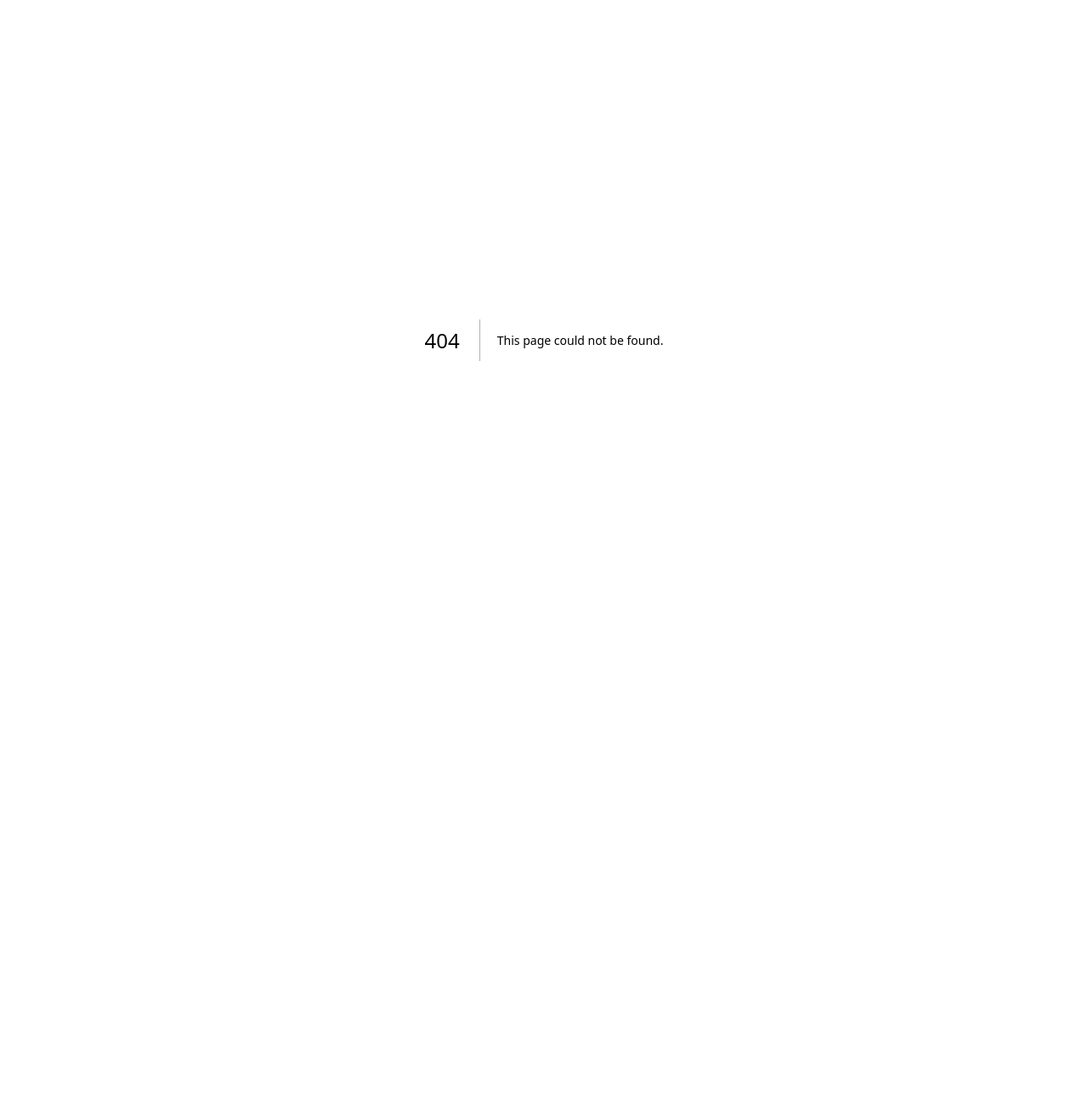
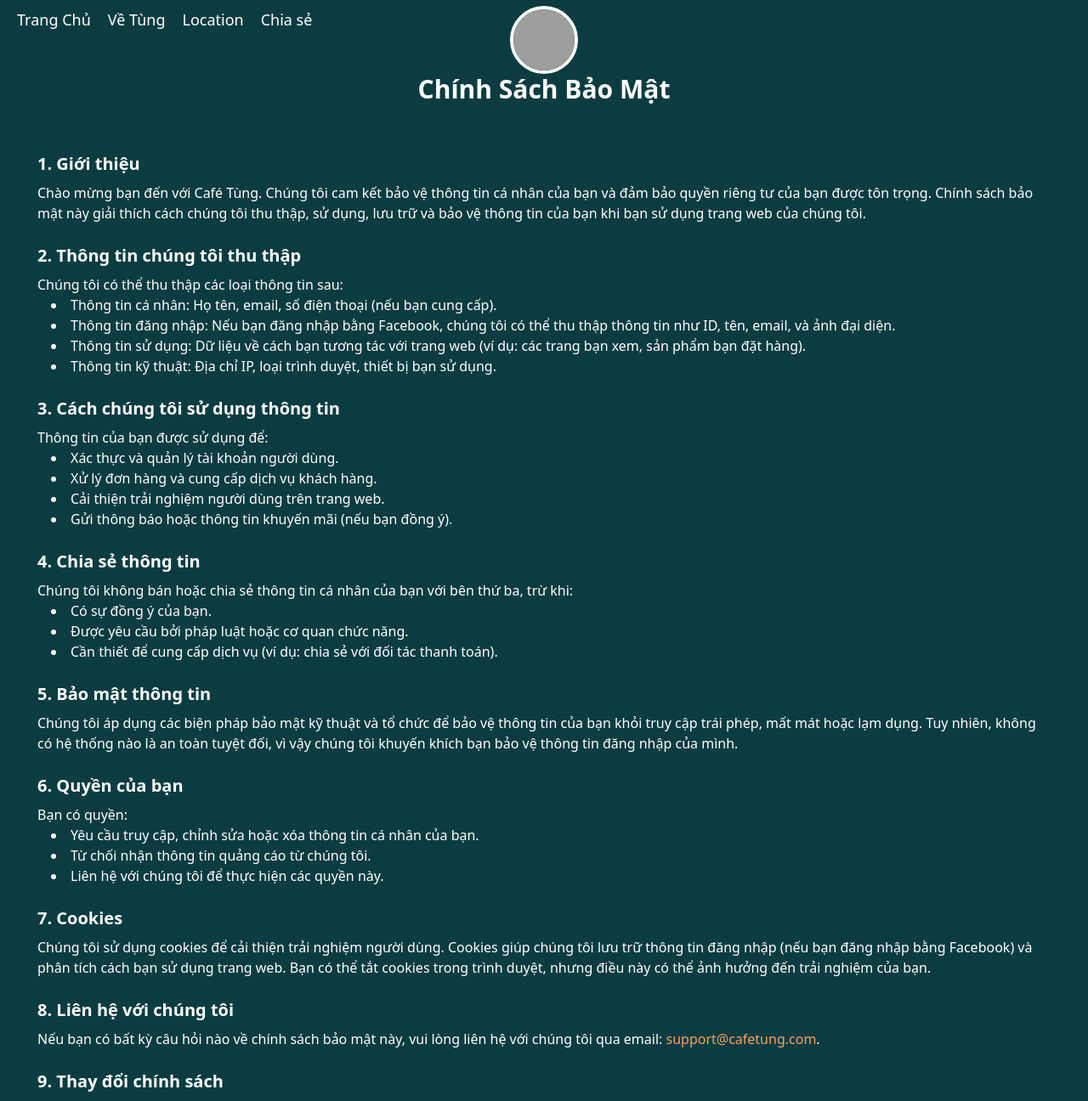
Before and after one commit to devnhtung/cafetung-frontend, a Next.js app: page /privacy-policy in a window 1280 px wide. Before the commit this address had no page. Shown: the top 1296 px of the page at 85% size. Before the commit the page ends 800 px from the top, so only its background shows below. Built offline with nearby package versions, Linux system fonts and the light colour scheme; grey boxes are pictures that could not be loaded.

Commit message:
add privacy

```diff
--- a/components/Login.tsx
+++ b/components/Login.tsx
@@ -20,10 +20,11 @@ export default function Login({ user, onLoginSuccess, onLogout }: LoginProps) {
   const handleFacebookLogin = async () => {
     try {
       // Gọi API backend để khởi tạo đăng nhập bằng Facebook
-      const response = await axios.get(AppURL + "/api/auth/facebook");
+      const response = await axios.get("/api/auth/facebook");
       if (response.data.redirectUrl) {
         // Chuyển hướng đến URL OAuth do backend cung cấp
-        window.location.href = response.data.redirectUrl;
+        console.log(response.data.redirectUrl);
+        // window.location.href = response.data.redirectUrl;
       }
     } catch (error) {
       console.error("Facebook login error:", error);
--- a/pages/api/auth/facebook.js
+++ b/pages/api/auth/facebook.js
@@ -5,7 +5,7 @@ export default async function handler(req, res) {
   const baseApiURL = process.env.NEXT_PUBLIC_API_URL;
   try {
     // Gọi API backend để lấy URL OAuth của Facebook
-    const backendResponse = await axios.get(baseApiURL + "/api/auth/facebook");
+    const backendResponse = await axios.get(baseApiURL + "/auth/facebook");
     // console.log(backendResponse);
     res.status(200).json({ redirectUrl: backendResponse.data.redirectUrl });
   } catch (error) {
--- a/pages/index.tsx
+++ b/pages/index.tsx
@@ -34,24 +34,24 @@ export default function Home({ initialUser, initialToken }: HomeProps) {
       setCategories(categoriesResponse.data);
     };
     fetchData();
-    const checkToken = async () => {
-      if (token) {
-        try {
-          const response = await axios.get(`/api/auth/check?token=${token}`);
-          setUser(response.data.user);
-          // setIsAuthenticated(true);
-        } catch (error) {
-          console.error("Token validation failed:", error);
-          setUser(null);
-          setToken(null);
-          // setIsAuthenticated(false);
-          destroyCookie(null, "user");
-          destroyCookie(null, "auth_token");
-        }
-      }
-    };
-    checkToken();
-  }, [token]);
+    // const checkToken = async () => {
+    //   if (token) {
+    //     try {
+    //       const response = await axios.get(`/api/auth/check?token=${token}`);
+    //       setUser(response ? response.data.user : null);
+    //       // setIsAuthenticated(true);
+    //     } catch (error) {
+    //       console.error("Token validation failed:", error);
+    //       setUser(null);
+    //       setToken(null);
+    //       // setIsAuthenticated(false);
+    //       destroyCookie(null, "user");
+    //       destroyCookie(null, "auth_token");
+    //     }
+    //   }
+    // };
+    // checkToken();
+  }, []);
 
   // const handleLoginSuccess = (userData: User) => {
   //   setUser(userData);
--- /dev/null
+++ b/pages/privacy-policy.tsx
@@ -0,0 +1,191 @@
+// pages/privacy-policy.js
+import Head from "next/head";
+import Link from "next/link";
+
+export default function PrivacyPolicy() {
+  return (
+    <div className="font-sans text-white bg-primary min-h-screen flex flex-col">
+      {/* Head để đặt tiêu đề và meta */}
+      <Head>
+        <title>Chính Sách Bảo Mật - Café Tùng</title>
+        <meta name="description" content="Chính sách bảo mật của Café Tùng" />
+      </Head>
+
+      {/* Header */}
+      <div className="header bg-primary z-20 relative px-5 py-2.5 flex justify-between items-center">
+        <div className="nav-links flex items-center gap-5">
+          <Link href="/" className="nav-link">
+            Trang Chủ
+          </Link>
+          <Link href="/#about" className="nav-link">
+            Về Tùng
+          </Link>
+          <Link href="/#location" className="nav-link">
+            Location
+          </Link>
+          <Link href="/blog" className="nav-link">
+            Chia sẻ
+          </Link>
+        </div>
+        <div className="logo-container absolute left-1/2 top-full -translate-x-1/2 -translate-y-1/2 z-30">
+          <img
+            src="/logo.png"
+            alt="Logo Café Tùng"
+            className="w-20 h-20 rounded-full border-4 border-primary bg-primary object-cover"
+          />
+        </div>
+      </div>
+
+      {/* Nội dung Chính sách Bảo mật */}
+      <div className="container mx-auto px-5 py-10 flex-grow">
+        <h1 className="text-3xl font-bold text-center mb-8">
+          Chính Sách Bảo Mật
+        </h1>
+        <div className="bg-primary-opaque p-6 rounded-lg text-white">
+          <section className="mb-6">
+            <h2 className="text-xl font-semibold mb-2">1. Giới thiệu</h2>
+            <p>
+              Chào mừng bạn đến với Café Tùng. Chúng tôi cam kết bảo vệ thông
+              tin cá nhân của bạn và đảm bảo quyền riêng tư của bạn được tôn
+              trọng. Chính sách bảo mật này giải thích cách chúng tôi thu thập,
+              sử dụng, lưu trữ và bảo vệ thông tin của bạn khi bạn sử dụng trang
+              web của chúng tôi.
+            </p>
+          </section>
+
+          <section className="mb-6">
+            <h2 className="text-xl font-semibold mb-2">
+              2. Thông tin chúng tôi thu thập
+            </h2>
+            <p>Chúng tôi có thể thu thập các loại thông tin sau:</p>
+            <ul className="list-disc list-inside ml-4">
+              <li>
+                Thông tin cá nhân: Họ tên, email, số điện thoại (nếu bạn cung
+                cấp).
+              </li>
+              <li>
+                Thông tin đăng nhập: Nếu bạn đăng nhập bằng Facebook, chúng tôi
+                có thể thu thập thông tin như ID, tên, email, và ảnh đại diện.
+              </li>
+              <li>
+                Thông tin sử dụng: Dữ liệu về cách bạn tương tác với trang web
+                (ví dụ: các trang bạn xem, sản phẩm bạn đặt hàng).
+              </li>
+              <li>
+                Thông tin kỹ thuật: Địa chỉ IP, loại trình duyệt, thiết bị bạn
+                sử dụng.
+              </li>
+            </ul>
+          </section>
+
+          <section className="mb-6">
+            <h2 className="text-xl font-semibold mb-2">
+              3. Cách chúng tôi sử dụng thông tin
+            </h2>
+            <p>Thông tin của bạn được sử dụng để:</p>
+            <ul className="list-disc list-inside ml-4">
+              <li>Xác thực và quản lý tài khoản người dùng.</li>
+              <li>Xử lý đơn hàng và cung cấp dịch vụ khách hàng.</li>
+              <li>Cải thiện trải nghiệm người dùng trên trang web.</li>
+              <li>Gửi thông báo hoặc thông tin khuyến mãi (nếu bạn đồng ý).</li>
+            </ul>
+          </section>
+
+          <section className="mb-6">
+            <h2 className="text-xl font-semibold mb-2">4. Chia sẻ thông tin</h2>
+            <p>
+              Chúng tôi không bán hoặc chia sẻ thông tin cá nhân của bạn với bên
+              thứ ba, trừ khi:
+            </p>
+            <ul className="list-disc list-inside ml-4">
+              <li>Có sự đồng ý của bạn.</li>
+              <li>Được yêu cầu bởi pháp luật hoặc cơ quan chức năng.</li>
+              <li>
+                Cần thiết để cung cấp dịch vụ (ví dụ: chia sẻ với đối tác thanh
+                toán).
+              </li>
+            </ul>
+          </section>
+
+          <section className="mb-6">
+            <h2 className="text-xl font-semibold mb-2">5. Bảo mật thông tin</h2>
+            <p>
+              Chúng tôi áp dụng các biện pháp bảo mật kỹ thuật và tổ chức để bảo
+              vệ thông tin của bạn khỏi truy cập trái phép, mất mát hoặc lạm
+              dụng. Tuy nhiên, không có hệ thống nào là an toàn tuyệt đối, vì
+              vậy chúng tôi khuyến khích bạn bảo vệ thông tin đăng nhập của
+              mình.
+            </p>
+          </section>
+
+          <section className="mb-6">
+            <h2 className="text-xl font-semibold mb-2">6. Quyền của bạn</h2>
+            <p>Bạn có quyền:</p>
+            <ul className="list-disc list-inside ml-4">
+              <li>
+                Yêu cầu truy cập, chỉnh sửa hoặc xóa thông tin cá nhân của bạn.
+              </li>
+              <li>Từ chối nhận thông tin quảng cáo từ chúng tôi.</li>
+              <li>Liên hệ với chúng tôi để thực hiện các quyền này.</li>
+            </ul>
+          </section>
+
+          <section className="mb-6">
+            <h2 className="text-xl font-semibold mb-2">7. Cookies</h2>
+            <p>
+              Chúng tôi sử dụng cookies để cải thiện trải nghiệm người dùng.
+              Cookies giúp chúng tôi lưu trữ thông tin đăng nhập (nếu bạn đăng
+              nhập bằng Facebook) và phân tích cách bạn sử dụng trang web. Bạn
+              có thể tắt cookies trong trình duyệt, nhưng điều này có thể ảnh
+              hưởng đến trải nghiệm của bạn.
+            </p>
+          </section>
+
+          <section className="mb-6">
+            <h2 className="text-xl font-semibold mb-2">
+              8. Liên hệ với chúng tôi
+            </h2>
+            <p>
+              Nếu bạn có bất kỳ câu hỏi nào về chính sách bảo mật này, vui lòng
+              liên hệ với chúng tôi qua email:{" "}
+              <a
+                href="mailto:support@cafetung.com"
+                className="text-secondary hover:underline"
+              >
+                support@cafetung.com
+              </a>
+              .
+            </p>
+          </section>
+
+          <section className="mb-6">
+            <h2 className="text-xl font-semibold mb-2">
+              9. Thay đổi chính sách
+            </h2>
+            <p>
+              Chúng tôi có thể cập nhật chính sách bảo mật này theo thời gian.
+              Mọi thay đổi sẽ được đăng trên trang này, và chúng tôi khuyến
+              khích bạn kiểm tra thường xuyên để cập nhật.
+            </p>
+          </section>
+        </div>
+      </div>
+
+      {/* Footer */}
+      <footer className="bg-primary-opaque py-4 text-center">
+        <p>&copy; 2025 Café Tùng. All rights reserved.</p>
+        <div className="mt-2">
+          <Link href="/" className="text-secondary hover:underline mx-2">
+            Trang Chủ
+          </Link>
+          <Link
+            href="/privacy-policy"
+            className="text-secondary hover:underline mx-2"
+          >
+            Chính Sách Bảo Mật
+          </Link>
+        </div>
+      </footer>
+    </div>
+  );
+}
```
Also changed, not shown: 1 other file (tests, documents, lock files or other folders).
